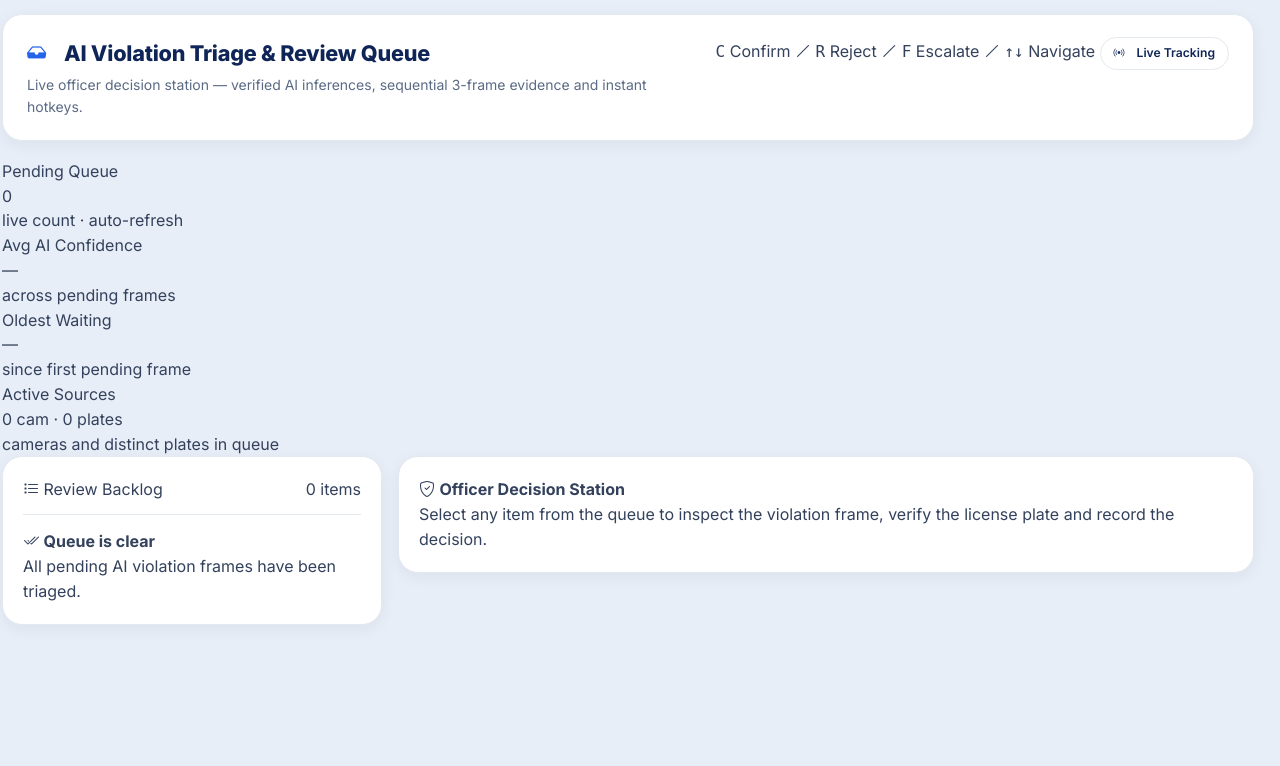
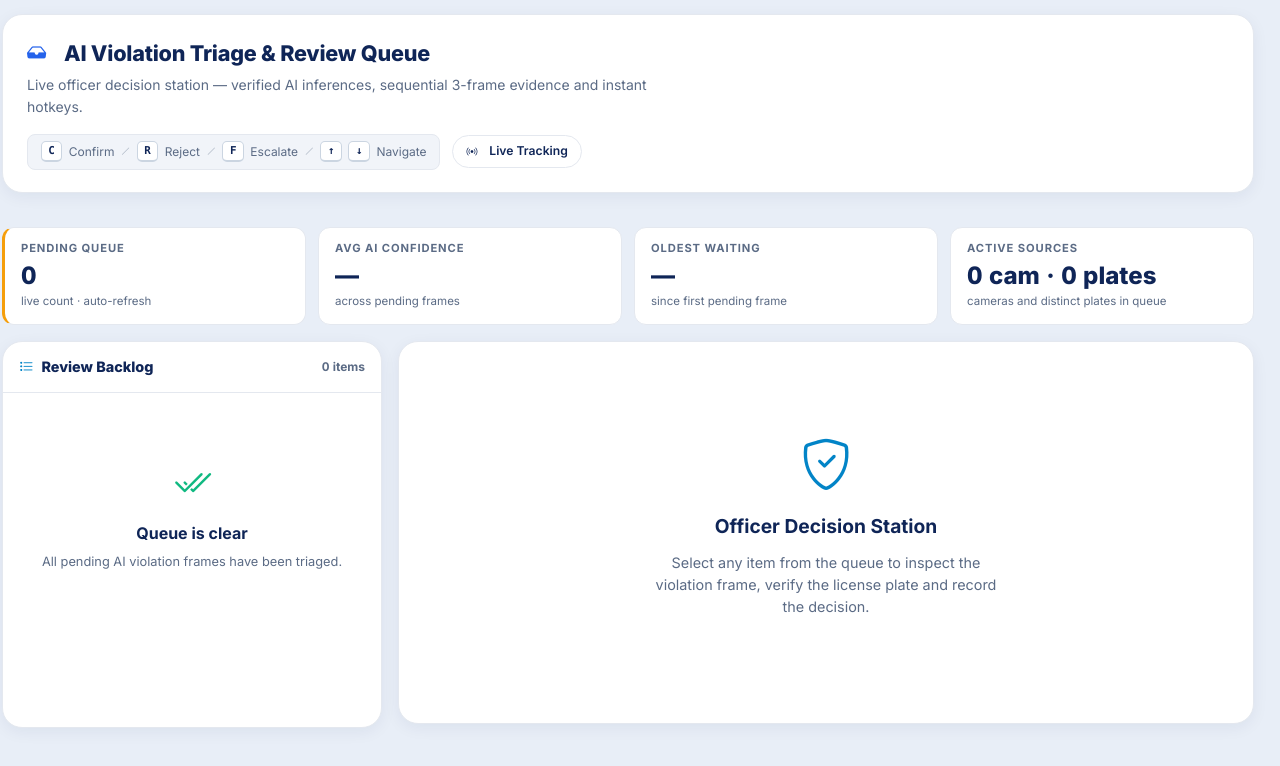
Before and after one commit to Danyal-Ahmad/safe-cities-project, a Django app: template templates/dashboard/officer/review_queue.html in a window 1280 px wide. Shown: the top 766 px of the page. Run offline with Django 4.2, Linux system fonts and the light colour scheme; the template is opened without the code that fills it, so the values that code supplies are empty; some libraries are stand-ins or nearby versions; some web fonts are replaced.

Commit message:
UI repairs against the 120eec0 baseline: review-queue CSS restored, chart/table/shell fixes
Visual audit of all 107 captured pages against the 120eec0 design found
four real defects; all are repaired in place without changing the design
language:

- Officer AI review queue: static/css/pages/officer-review-queue.css was
  dropped in an earlier 'orphan asset' cleanup but its template kept the
  rq-* classes, so the KPI tiles rendered as raw stacked text. Restored
  the stylesheet from git history and re-linked it in the template.
- Doughnut center label (safe-city-charts.js): single-segment charts
  joined every label ('CONFIRMED + REJECTED') and overflowed the hole.
  Now only labels with data are shown and the label auto-shrinks to fit
  the cutout radius.
- Sidebar brand block: .sc-brand-title/.sc-brand-sub had nowrap without
  ellipsis, so long role labels (SSP | Senior Superintendent) tore
  mid-letter at the sidebar edge; added overflow ellipsis.
- Camera registry table: auto layout crushed the Camera ID column to
  100px (CAM-DRY-01 wrapped to 3 lines); Camera ID is now nowrap and
  Location keeps a sane min-width.

Verified: 68 tests OK (after collectstatic refresh), live measurement of
each fix in Chromium, and a VLM review of the re-captured pages.

```diff
--- a/static/css/pages/dig-camera-list.css
+++ b/static/css/pages/dig-camera-list.css
@@ -90,6 +90,9 @@
 
 .cam-location { max-width: 230px; }
 
+#cameraTable th:nth-child(1), #cameraTable td:nth-child(1) { white-space: nowrap; }
+#cameraTable th:nth-child(2), #cameraTable td:nth-child(2) { min-width: 120px; }
+
 .cam-dir-badge { min-width: 78px; justify-content: center; }
 
 .cam-health-chip {
--- /dev/null
+++ b/static/css/pages/officer-review-queue.css
@@ -0,0 +1,207 @@
+.rq-page { display: flex; flex-direction: column; gap: 1rem; }
+
+.rq-hero-actions {
+  display: flex;
+  align-items: center;
+  gap: 0.75rem;
+  flex-wrap: wrap;
+  justify-content: flex-end;
+}
+.rq-hotkeys {
+  display: inline-flex;
+  align-items: center;
+  gap: 0.4rem;
+  padding: 0.4rem 0.8rem;
+  border: 1px solid var(--sc-border, #E4E8EF);
+  border-radius: 8px;
+  background: var(--sc-bg-soft, #F6F8FC);
+  color: var(--sc-text-muted, #5B6B85);
+  font-size: 0.75rem;
+  line-height: 1;
+  white-space: nowrap;
+}
+.rq-hotkeys .bi-slash-lg { font-size: 0.6rem; opacity: 0.45; }
+.rq-hotkeys kbd {
+  display: inline-block;
+  min-width: 1.35rem;
+  padding: 0.22rem 0.3rem;
+  border: 1px solid #CBD5E1;
+  border-bottom-width: 2px;
+  border-radius: 5px;
+  background: #FFFFFF;
+  color: #0F2557;
+  font: 700 0.68rem/1 var(--sc-mono, monospace);
+  text-align: center;
+}
+
+.rq-stats {
+  display: grid;
+  grid-template-columns: repeat(4, minmax(0, 1fr));
+  gap: 0.75rem;
+}
+.rq-tile {
+  display: flex;
+  flex-direction: column;
+  gap: 0.25rem;
+  padding: 0.8rem 1rem;
+  border: 1px solid var(--sc-border, #E4E8EF);
+  border-radius: 12px;
+  background: #FFFFFF;
+  min-width: 0;
+}
+.rq-tile--warning { border-left: 3px solid #F59E0B; }
+.rq-tile--danger { border-left: 3px solid #E23B4E; }
+.rq-tile-label {
+  font-size: 0.7rem;
+  font-weight: 700;
+  letter-spacing: 0.08em;
+  text-transform: uppercase;
+  color: var(--sc-text-muted, #5B6B85);
+}
+.rq-tile-value {
+  font-size: 1.5rem;
+  font-weight: 800;
+  color: var(--sc-navy-deep, #0F2557);
+  line-height: 1.15;
+  font-variant-numeric: tabular-nums;
+}
+.rq-tile-value.flash-increase { animation: rq-flash 1.1s ease; }
+@keyframes rq-flash {
+  0% { background: rgba(245, 158, 11, 0.28); border-radius: 6px; }
+  100% { background: transparent; }
+}
+.rq-tile-foot { font-size: 0.72rem; color: var(--sc-text-muted, #5B6B85); }
+
+.rq-queue-card { padding: 0; overflow: hidden; display: flex; flex-direction: column; }
+.rq-queue-head {
+  display: flex;
+  align-items: center;
+  justify-content: space-between;
+  padding: 0.875rem 1rem;
+  border-bottom: 1px solid var(--sc-border, #E4E8EF);
+}
+.rq-queue-title {
+  display: inline-flex;
+  align-items: center;
+  gap: 0.5rem;
+  font-size: 0.9rem;
+  font-weight: 800;
+  color: var(--sc-navy-deep, #0F2557);
+}
+.rq-queue-title i { color: #0284C7; }
+.rq-queue-count {
+  font-size: 0.75rem;
+  font-weight: 700;
+  color: var(--sc-text-muted, #5B6B85);
+  font-variant-numeric: tabular-nums;
+}
+.rq-queue-list {
+  max-height: calc(100vh - 340px);
+  min-height: 320px;
+  overflow-y: auto;
+}
+
+.rq-item {
+  display: grid;
+  grid-template-columns: 58px 1fr;
+  gap: 0.75rem;
+  align-items: start;
+  padding: 0.7rem 1rem;
+  border-bottom: 1px solid #EEF2F8;
+  border-left: 3px solid transparent;
+  text-decoration: none;
+  color: inherit;
+}
+.rq-item:hover { background: #F8FAFD; }
+.rq-item.active { border-left-color: #0284C7; background: #F1F7FE; }
+.rq-item-thumb {
+  position: relative;
+  width: 58px;
+  height: 42px;
+  border-radius: 6px;
+  overflow: hidden;
+  background: #0F172A;
+  display: flex;
+  align-items: center;
+  justify-content: center;
+}
+.rq-item-thumb img {
+  width: 100%;
+  height: 100%;
+  object-fit: cover;
+  display: block;
+}
+.rq-item-thumb i { color: #64748B; font-size: 0.9rem; }
+.rq-item-body { display: flex; flex-direction: column; gap: 0.25rem; min-width: 0; }
+.rq-item-top {
+  display: flex;
+  align-items: center;
+  justify-content: space-between;
+  gap: 0.5rem;
+}
+.rq-item-plate {
+  font-family: var(--sc-mono, monospace);
+  font-size: 0.85rem;
+  font-weight: 800;
+  color: #0B192C;
+}
+.rq-item-violation {
+  font-size: 0.65rem;
+  font-weight: 700;
+  letter-spacing: 0.04em;
+  text-transform: uppercase;
+  color: #B45309;
+}
+.rq-item-meta {
+  display: flex;
+  align-items: center;
+  justify-content: space-between;
+  gap: 0.5rem;
+  font-size: 0.72rem;
+  color: var(--sc-text-muted, #5B6B85);
+  font-variant-numeric: tabular-nums;
+}
+.rq-conf {
+  display: block;
+  width: 100%;
+  height: 4px;
+  border-radius: 2px;
+  background: #E2E8F0;
+  overflow: hidden;
+}
+.rq-conf-fill { display: block; height: 100%; background: #0284C7; }
+
+.rq-queue-empty {
+  display: flex;
+  flex-direction: column;
+  align-items: center;
+  gap: 0.4rem;
+  padding: 3rem 1.5rem;
+  text-align: center;
+  color: var(--sc-text-muted, #5B6B85);
+}
+.rq-queue-empty i { font-size: 2.4rem; color: #10B981; }
+.rq-queue-empty b { color: var(--sc-navy-deep, #0F2557); font-size: 1rem; }
+.rq-queue-empty p { font-size: 0.8rem; margin: 0; }
+
+.rq-station-card { padding: 1.25rem; }
+.rq-station-empty {
+  display: flex;
+  flex-direction: column;
+  align-items: center;
+  gap: 0.4rem;
+  padding: 4rem 2rem;
+  text-align: center;
+  color: var(--sc-text-muted, #5B6B85);
+}
+.rq-station-empty i { font-size: 3.2rem; color: #0284C7; }
+.rq-station-empty b { font-size: 1.2rem; color: var(--sc-navy-deep, #0F2557); }
+.rq-station-empty p { font-size: 0.9rem; max-width: 360px; margin: 0.25rem auto 1.25rem; }
+
+@media (max-width: 1100px) {
+  .rq-stats { grid-template-columns: repeat(2, minmax(0, 1fr)); }
+}
+@media (max-width: 720px) {
+  .rq-stats { grid-template-columns: 1fr; }
+  .rq-hero-actions { justify-content: flex-start; }
+}
--- a/static/css/safe-city.css
+++ b/static/css/safe-city.css
@@ -143,6 +143,8 @@ table { border-collapse: collapse; border-spacing: 0; }
   letter-spacing: 0.04em;
   color: var(--sc-navy-deep);
   white-space: nowrap;
+  overflow: hidden;
+  text-overflow: ellipsis;
 }
 
 .sc-brand-sub {
@@ -152,6 +154,8 @@ table { border-collapse: collapse; border-spacing: 0; }
   letter-spacing: 0.12em;
   color: var(--sc-primary);
   white-space: nowrap;
+  overflow: hidden;
+  text-overflow: ellipsis;
 }
 
 .sc-nav {
--- a/static/js/safe-city-charts.js
+++ b/static/js/safe-city-charts.js
@@ -407,7 +407,8 @@
         if (single) {
             chartOpts.plugins.legend = { display: false };
             const centerValue = (data || []).reduce(function (a, b) { return a + (b || 0); }, 0);
-            const centerLabel = (labels || []).slice(0, 2).join(' + ');
+            const positiveLabels = (labels || []).filter(function (_, i) { return (data || [])[i] > 0; });
+            const centerLabel = ((positiveLabels.length ? positiveLabels : labels) || []).slice(0, 2).join(' + ');
             const ctx = getCtx(canvas);
             chartOpts.plugins.centerText = false;
             delete chartOpts.plugins.centerText;
@@ -426,8 +427,15 @@
                     ctx.font = '800 ' + Math.round(canvas.clientHeight / 6.2) + 'px ' + scCharts.defaults.fontFamily;
                     ctx.fillText(String(centerValue), x, y - 6);
                     ctx.fillStyle = '#8A94B0';
-                    ctx.font = '600 ' + Math.max(9, Math.round(canvas.clientHeight / 15)) + 'px ' + scCharts.defaults.fontFamily;
-                    ctx.fillText(String(centerLabel).toUpperCase(), x, y + Math.round(canvas.clientHeight / 12));
+                    let labelSize = Math.max(9, Math.round(canvas.clientHeight / 15));
+                    ctx.font = '600 ' + labelSize + 'px ' + scCharts.defaults.fontFamily;
+                    const labelText = String(centerLabel).toUpperCase();
+                    const holeWidth = ((arc.innerRadius || 30) * 1.8) || 60;
+                    while (ctx.measureText(labelText).width > holeWidth && labelSize > 7) {
+                        labelSize -= 1;
+                        ctx.font = '600 ' + labelSize + 'px ' + scCharts.defaults.fontFamily;
+                    }
+                    ctx.fillText(labelText, x, y + Math.round(canvas.clientHeight / 12));
                     ctx.restore();
                 }
             };
--- a/templates/dashboard/officer/review_queue.html
+++ b/templates/dashboard/officer/review_queue.html
@@ -4,6 +4,7 @@
 
 {% block title %}AI Review Queue{% endblock %}
 {% block extra_head %}
+<link rel="stylesheet" href="{% static 'css/pages/officer-review-queue.css' %}">
 {% endblock %}
 
 {% block content %}
```
